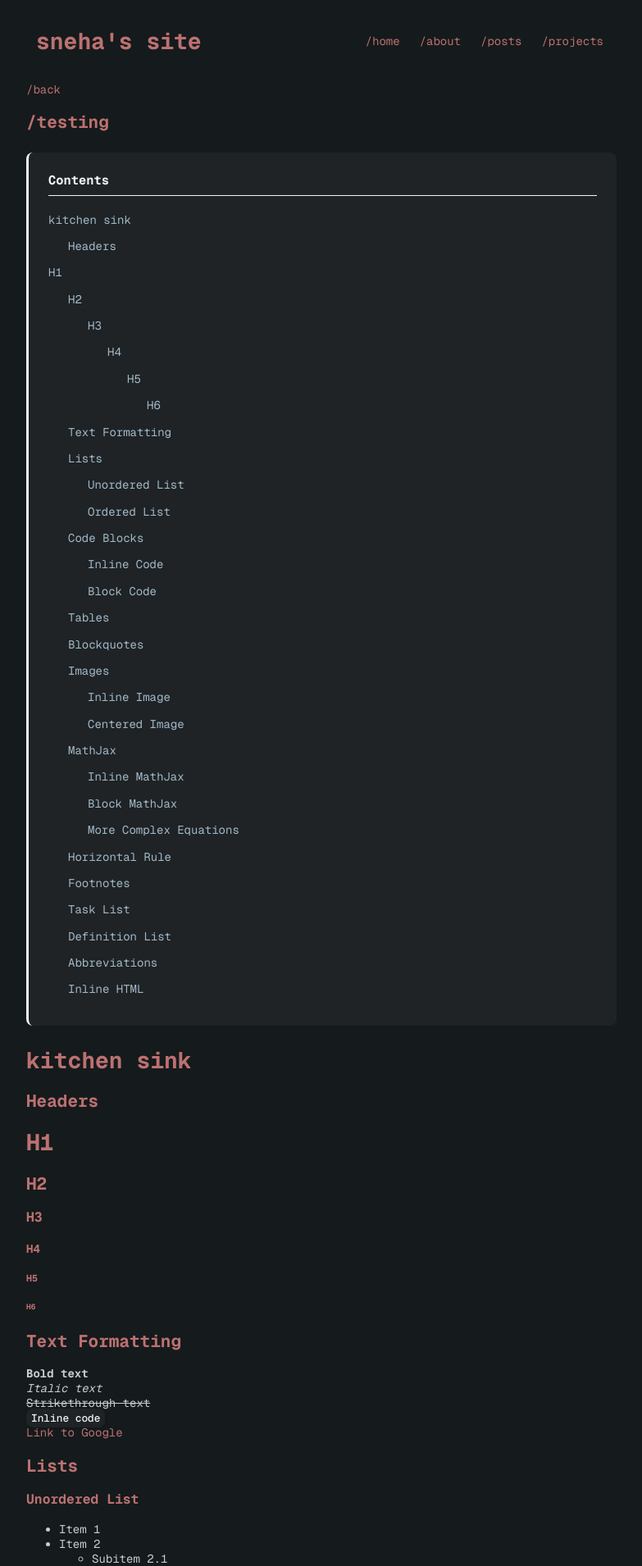
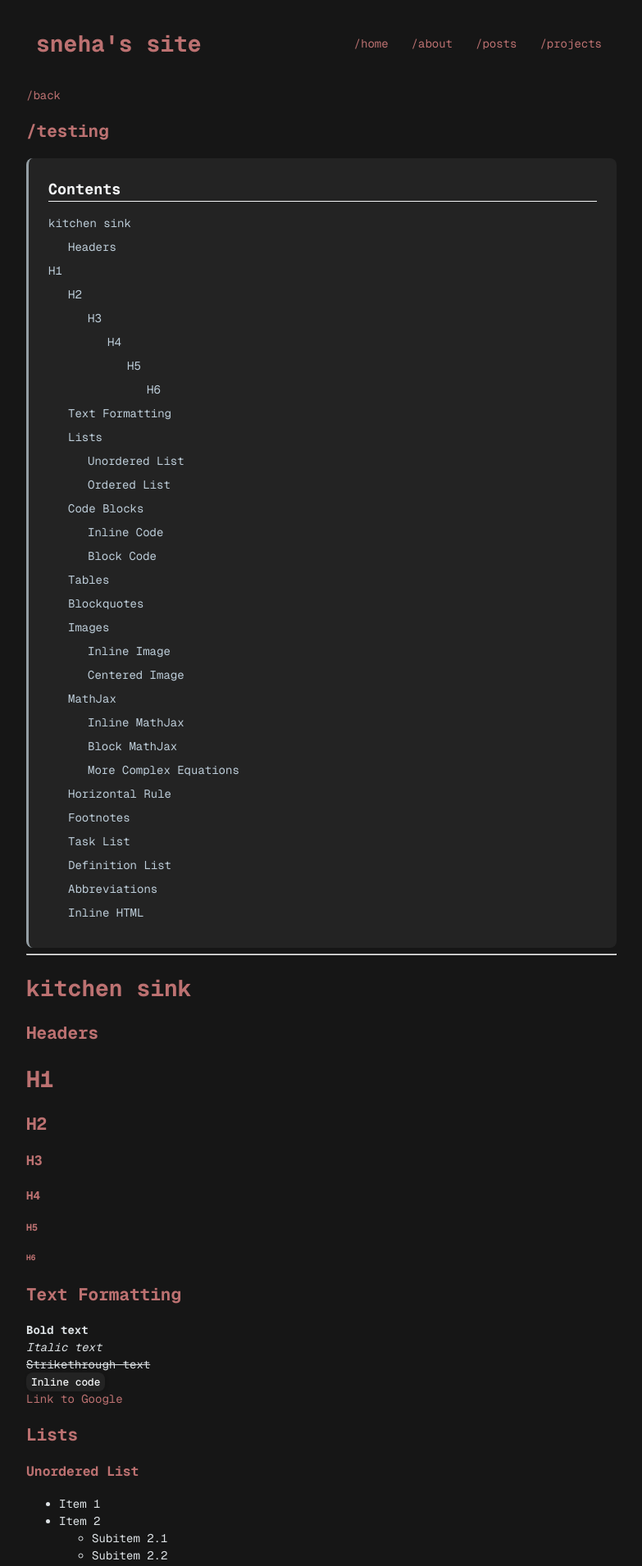
Before and after one commit to sneha-afk/sneha-afk.github.io, a Jekyll site: the page built from _posts/2025-02-23-testing.md, in a window 1280 px wide. Shown: the top 1910 px of the page at 82% size, without its empty margins (248-1031 px from the left). Built offline with Jekyll 4.4.1, drawn with Linux system fonts in a browser that asks for light colours; the table of contents is made by our own code.

Commit message:
fix bug in toc, use func to lighten/darken

```diff
--- a/_layouts/default.html
+++ b/_layouts/default.html
@@ -30,7 +30,9 @@
 
       <!-- Table of Contents - toc_only since content loaded after -->
       {% if page.toc == true %}
-      <div class="toc">{{ content | toc_only }}</div>
+      <!-- <div class="toc">{{ content | toc_only }}</div> -->
+      {% toc %}
+      <hr />
       {% endif %}
 
       <!-- Main content -->
--- a/_sass/_base.scss
+++ b/_sass/_base.scss
@@ -5,6 +5,7 @@
 body {
   font-family: $font-primary;
   font-size: $font-size-sm;
+  line-height: 1.5;
   background-color: $background-primary;
   color: $text-color;
   margin: 0;
--- a/_sass/_navigation.scss
+++ b/_sass/_navigation.scss
@@ -36,7 +36,7 @@
     }
 
     a {
-      padding: 2px 4px;
+      padding: 3px 6px;
       margin: 0;
       display: block; // Make links block-level for consistent spacing
     }
--- a/_sass/_table_of_contents.scss
+++ b/_sass/_table_of_contents.scss
@@ -10,12 +10,11 @@
 
 // Apply border only to the outermost .toc
 .toc:not(.toc .toc) {
-  border-left: 3px solid $gray-100;
+  border-left: 3px solid $gray-500;
 }
 
 #toc {
   margin: 0;
-  padding: 0;
   list-style-type: none;
 }
 
@@ -29,23 +28,12 @@
   margin: 0.5rem 0;
 }
 
-/* Style for different heading levels */
-// .toc-h1 {
-// }
-
-// .toc-h2 {
-// }
-
-// .toc-h3 {
-// }
-
 /* Links styling */
 .toc a {
   text-decoration: none;
   color: $color-blue-light;
   transition: color 0.2s ease;
   display: inline-block;
-  padding: 0.2rem 0;
 }
 
 .toc a:hover {
@@ -61,9 +49,8 @@
   margin-bottom: 1rem;
   color: $gray-100;
   font-weight: bold;
-  font-size: 1.1em;
+  font-size: 1.15rem;
   border-bottom: 1px solid $gray-100;
-  padding-bottom: 0.5rem;
 }
 
 /* Get rid of repeat label, only apply to outermost .toc */
--- a/_sass/_variables.scss
+++ b/_sass/_variables.scss
@@ -1,4 +1,12 @@
 /* ========== COLORS ========== */
+@function lighten-color($color, $percentage) {
+  @return lighten($color, $percentage);
+}
+
+@function darken-color($color, $percentage) {
+  @return darken($color, $percentage);
+}
+
 // Taken from: https://github.com/myagko/nymph
 // Primary Colors
 $color-red-primary: #bc7171;
@@ -7,22 +15,25 @@
 $color-green-primary: #9fbc85;
 $color-cyan-primary: #89b7b0;
 $color-blue-primary: #7c9bb4;
+$color-magenta-primary: #a883a2;
 
-// Light Colors (20% lighter)
-$color-red-light: #d09c9c;
-$color-orange-light: #d9b5a0;
-$color-yellow-light: #e2d1a7;
-$color-green-light: #bcd0aa;
-$color-cyan-light: #accdc8;
-$color-blue-light: #a3b9ca;
+$lighten-percent: 20%;
+$color-red-light: lighten-color($color-red-primary, $lighten-percent);
+$color-orange-light: lighten-color($color-orange-primary, $lighten-percent);
+$color-yellow-light: lighten-color($color-yellow-primary, $lighten-percent);
+$color-green-light: lighten-color($color-green-primary, $lighten-percent);
+$color-cyan-light: lighten-color($color-cyan-primary, $lighten-percent);
+$color-blue-light: lighten-color($color-blue-primary, $lighten-percent);
+$color-magenta-light: lighten-color($color-magenta-primary, $lighten-percent);
 
-// Dark Colors (20% darker)
-$color-red-dark: #964c4c;
-$color-orange-dark: #a1755a;
-$color-yellow-dark: #ab9865;
-$color-green-dark: #7e9669;
-$color-cyan-dark: #6c928c;
-$color-blue-dark: #627b90;
+$darken-percent: 25%;
+$color-red-dark: darken-color($color-red-primary, $darken-percent);
+$color-orange-dark: darken-color($color-orange-primary, $darken-percent);
+$color-yellow-dark: darken-color($color-yellow-primary, $darken-percent);
+$color-green-dark: darken-color($color-green-primary, $darken-percent);
+$color-cyan-dark: darken-color($color-cyan-primary, $darken-percent);
+$color-blue-dark: darken-color($color-blue-primary, $darken-percent);
+$color-magenta-dark: darken-color($color-magenta-primary, $darken-percent);
 
 // Grayscale
 $gray-100: #f3f5f6;
@@ -35,10 +46,12 @@
 $gray-800: #3d4548;
 $gray-900: #1f2325;
 
+$base-color: #161616;
+
 $primary-color: $color-red-primary;
-$background-primary: #151a1c;
-$background-secondary: $gray-900;
-$text-color: $gray-300;
+$background-primary: $base-color;
+$background-secondary: lighten-color($base-color, 5%);
+$text-color: $gray-200;
 $hover-bg: $color-yellow-primary;
 $hover-text: black;
 
```
